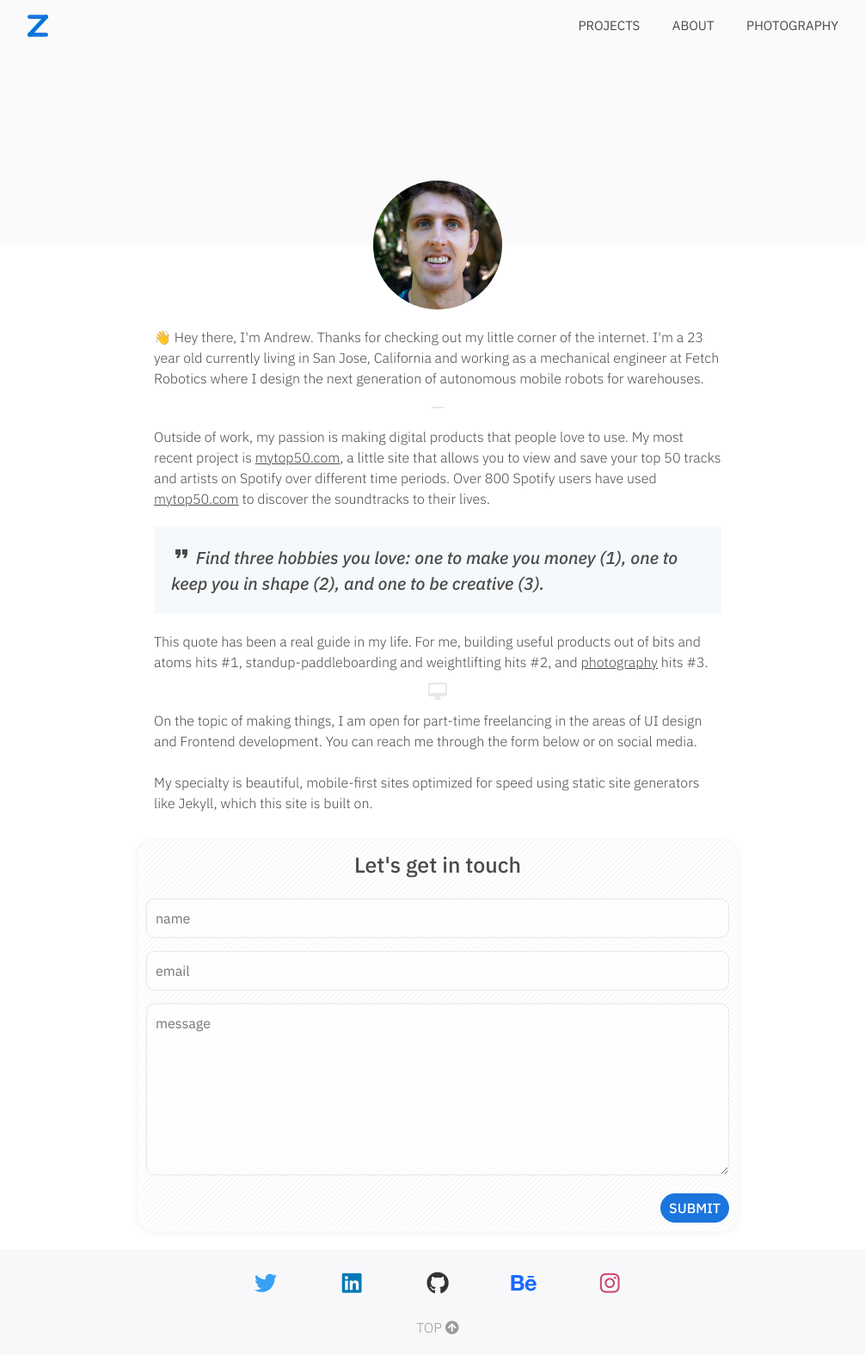
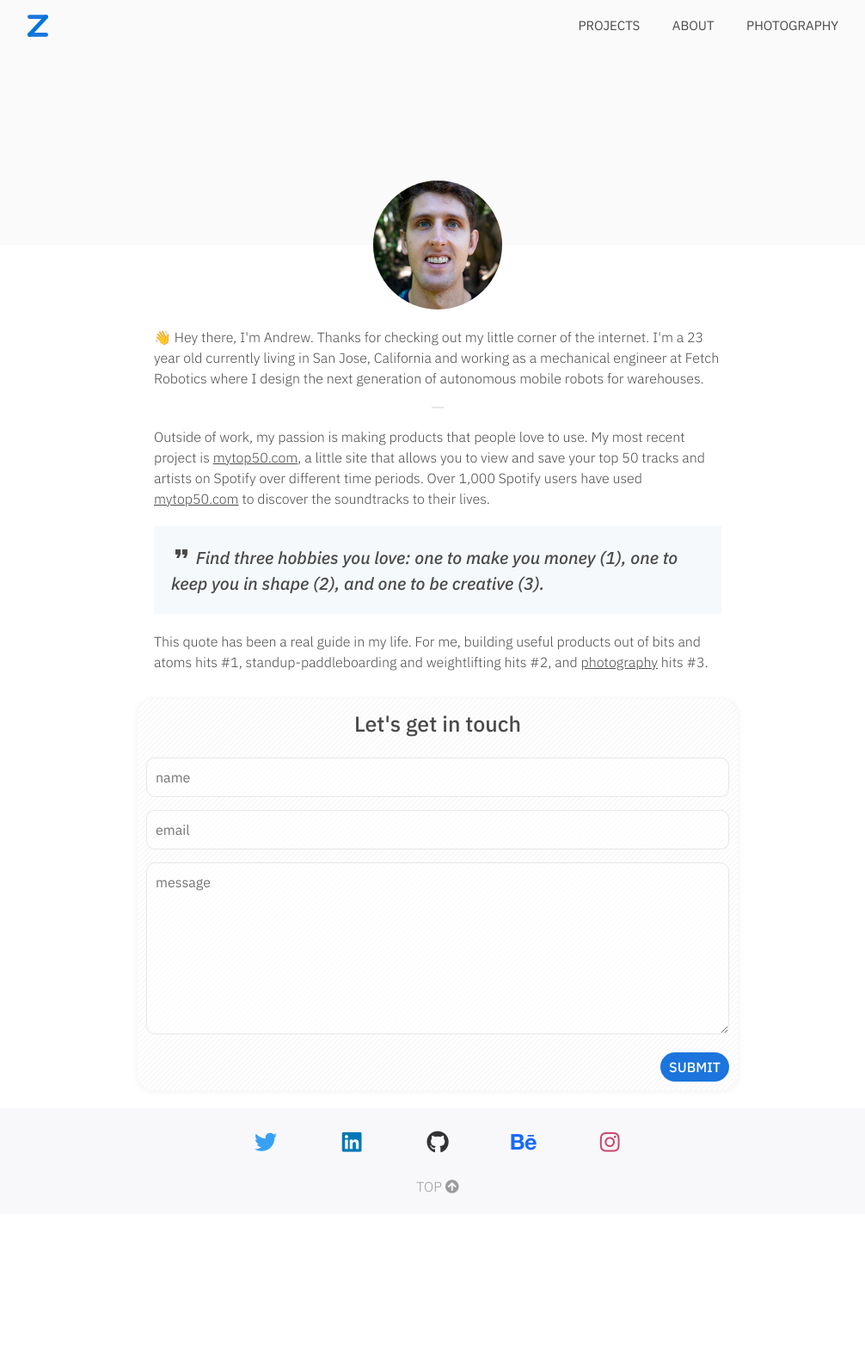
Before and after one commit to ajzeller/zellerio, a Jekyll site: the page built from pages/about.html, in a window 1280 px wide. Shown: the whole page at 86% size, without its empty margins (131-1137 px from the left). Built offline with Jekyll 4.4.1, drawn with Linux system fonts in a browser that asks for light colours; nearby versions of some CDN libraries; after the commit the page ends 1412 px from its top, so only the background shows below that.

Commit message:
update about page

```diff
--- a/pages/about.html
+++ b/pages/about.html
@@ -23,13 +23,13 @@ permalink: /about
 
                 <i class="material-icons" id="icon-divider">remove</i>
 
-                Outside of work, my passion is making digital products that people love to use.
+                Outside of work, my passion is making products that people love to use.
 
                 My most recent project is
                 <a href="https://mytop50.com" target="_blank">mytop50.com</a>,
                 a little site that allows you to view and save
                  your top 50 tracks and artists on Spotify over different time periods.
-                Over 800 Spotify users have used
+                Over 1,000 Spotify users have used
                 <a href="https://mytop50.com" target="_blank">mytop50.com</a>
                  to discover the soundtracks to their lives.
 
@@ -42,7 +42,7 @@ permalink: /about
                 This quote has been a real guide in my life. For me, building useful products out of bits and atoms hits #1,
                 standup-paddleboarding and weightlifting hits #2, and <a href="/photo">photography</a> hits #3.
 
-                <i class="material-icons" id="icon-divider">desktop_mac</i>
+                <!-- <i class="material-icons" id="icon-divider">desktop_mac</i>
 
                 On the topic of making things, I am open for part-time freelancing in the areas of UI design and Frontend development.
                 You can reach me through the form below or on social media.
@@ -51,7 +51,7 @@ permalink: /about
                 <br>
 
                 My specialty is beautiful, mobile-first sites optimized for speed using static site generators like
-                Jekyll, which this site is built on.
+                Jekyll, which this site is built on. -->
 
             </p>
         </div>
```
